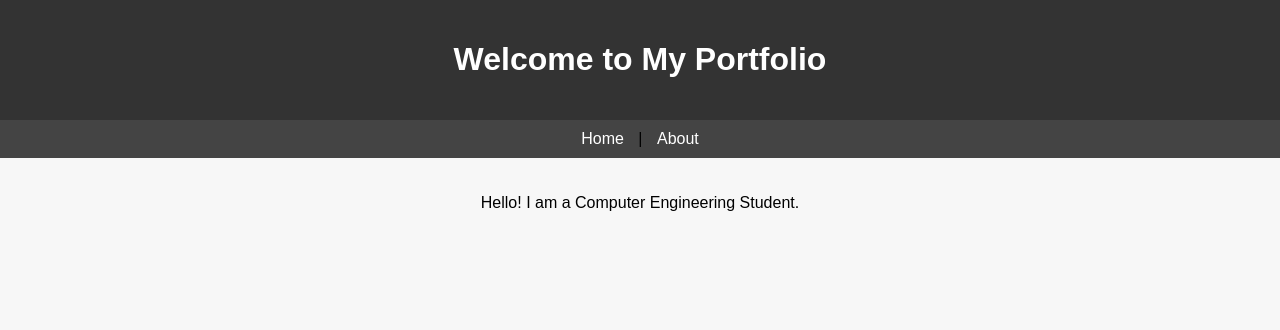
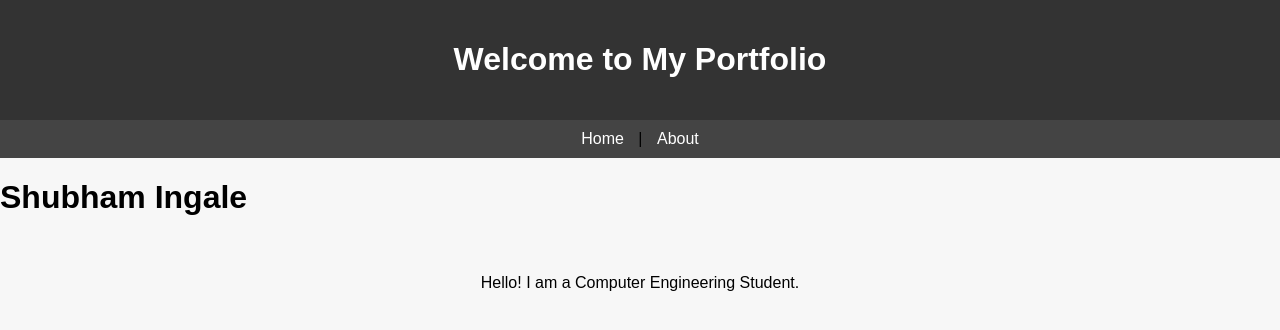
Before and after one commit to ShubhamIngale22/portfolio-website, a plain HTML site: page index.html in a window 1280 px wide. Drawn offline with Linux system fonts and the light colour scheme.

Commit message:
Webhook test

```diff
--- a/index.html
+++ b/index.html
@@ -7,6 +7,7 @@
 <body>
     <header><h1>Welcome to My Portfolio</h1></header>
     <nav><a href="index.html">Home</a> | <a href="about.html">About</a></nav>
+    <h1>Shubham Ingale</h1>
     <section>
         <p>Hello! I am a Computer Engineering Student.</p>
     </section>
```
